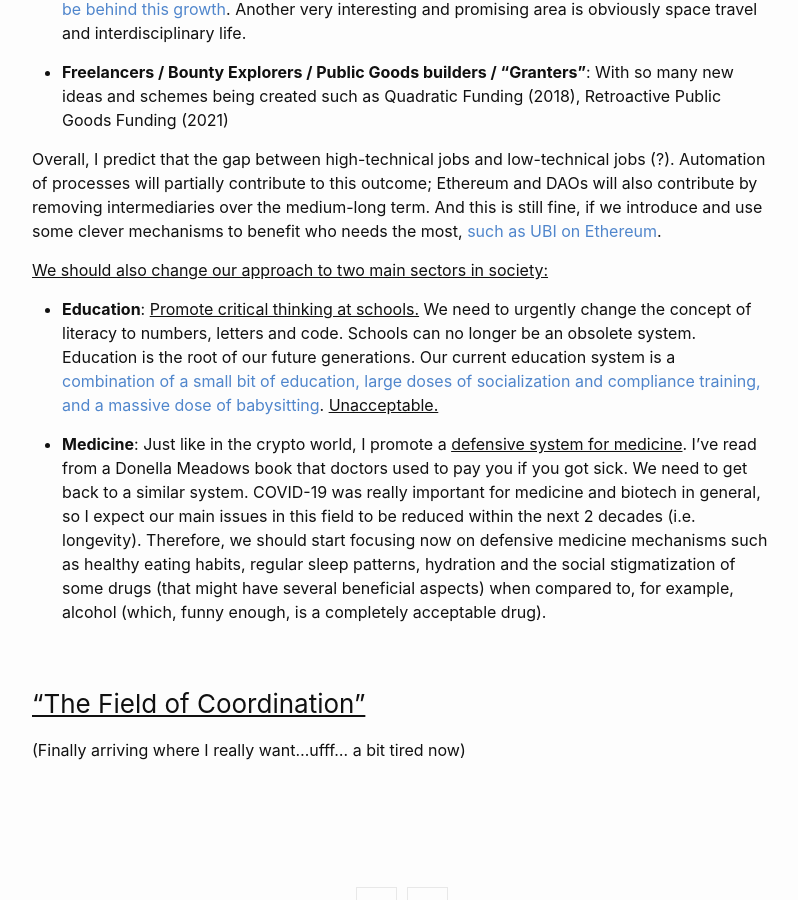
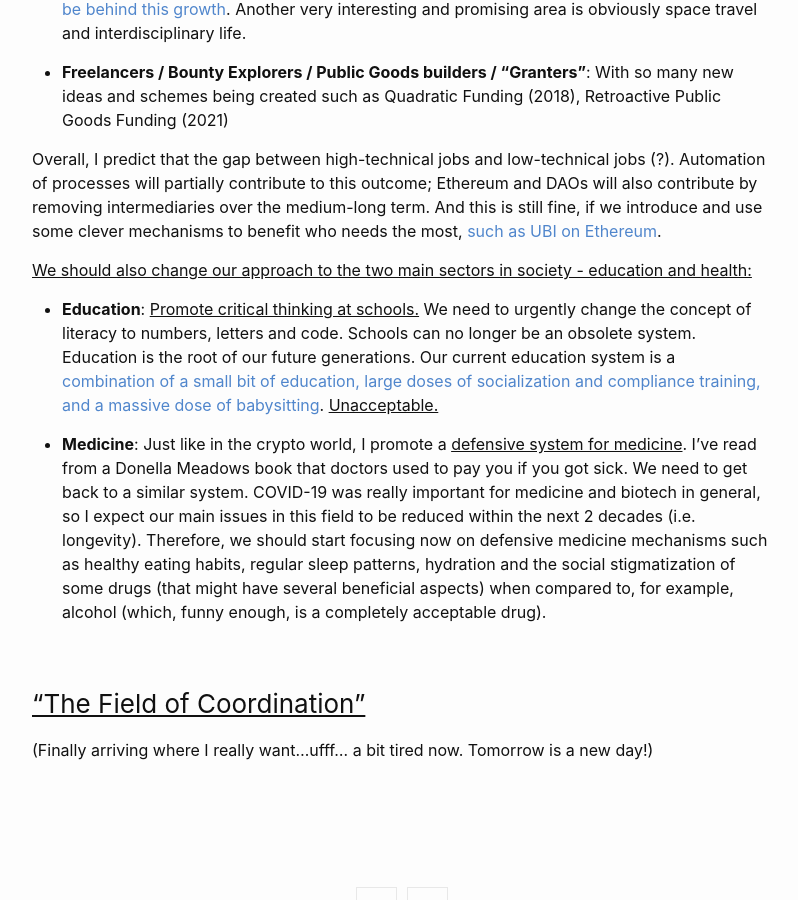
Before and after one commit to intldds/intldds.github.io, a Jekyll site: the page built from _posts/2021-08-01-paradigm.md, in a window 1280 px wide and 900 px high, scrolled down 6182 px. Shown: the whole window, without its empty margins (238-1036 px from the left). Built offline with Jekyll 4.4.1, drawn with Linux system fonts in a browser that asks for light colours.

```diff
--- a/_posts/2021-08-01-paradigm.md
+++ b/_posts/2021-08-01-paradigm.md
@@ -229,7 +229,7 @@ to this outcome; Ethereum and DAOs will also contribute by removing intermediari
 And this is still fine, if we introduce and use some clever mechanisms to benefit who needs the most,
 [such as UBI on Ethereum](https://blog.kleros.io/introducing-ubi-universal-basic-income-for-humans/).
 
-<ins>We should also change our approach to two main sectors in society:</ins>
+<ins>We should also change our approach to the two main sectors in society - education and health:</ins>
 
 * **Education**: <ins>Promote critical thinking at schools.</ins> We need to urgently change the concept of literacy to
 numbers, letters and code. Schools can no longer be an obsolete system. Education is the root of our future generations. Our
@@ -247,4 +247,4 @@ mechanisms such as healthy eating habits, regular sleep patterns, hydration and
 
 ### <ins>"The Field of Coordination"</ins>
 
-(Finally arriving where I really want...ufff... a bit tired now)
+(Finally arriving where I really want...ufff... a bit tired now. Tomorrow is a new day!)
```
